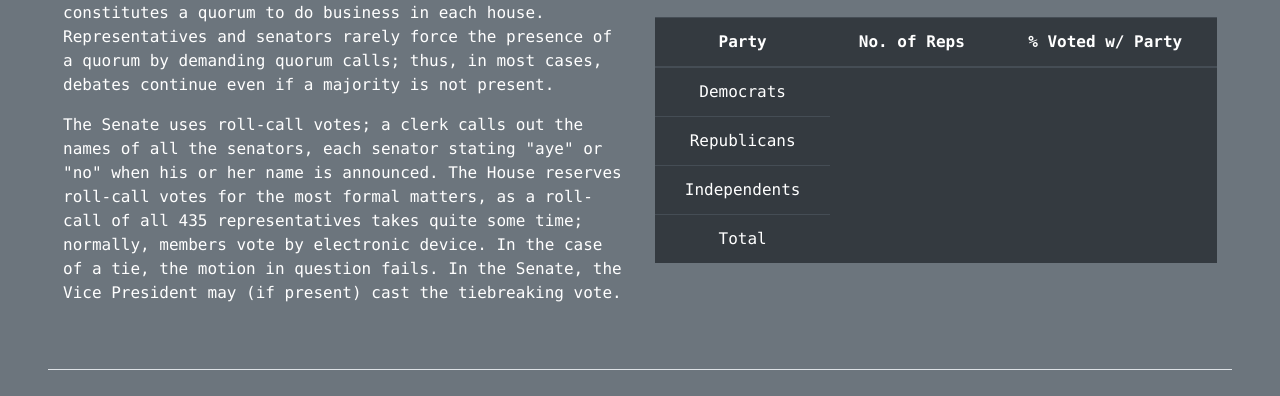
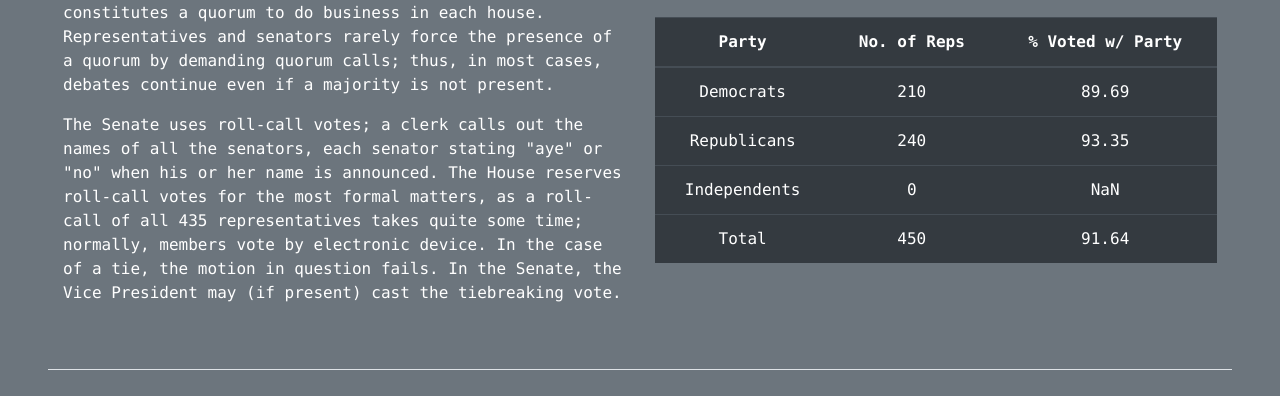
Before and after one commit to IvanMDO/Tareas-Start, a plain HTML site: page JS/html starter pages/house-attendance-starter-page.html in a window 1280 px wide. Shown: the part 274-670 px from the top of the page. Drawn offline with nearby package versions, Linux system fonts and the light colour scheme.

Commit message:
task 3 js

```diff
--- a/JS/html starter pages/JS_TGIF/stats.js
+++ b/JS/html starter pages/JS_TGIF/stats.js
@@ -0,0 +1,50 @@
+const members = data.results[0].members
+
+const dri = document.getElementById("dri")
+
+let democrats = 0
+
+let republicans = 0
+
+let independents = 0
+
+let votesPartyD = 0
+
+let	votesPartyR = 0
+
+let	votesPartyI = 0
+
+let	votesPartyT = 0
+
+let total = data.results[0].num_results
+
+members.forEach(c => {
+
+		if (c.party == "D") {
+			democrats++
+			votesPartyD += c.votes_with_party_pct
+		}
+		if (c.party == "R") {
+			republicans++
+			votesPartyR += c.votes_with_party_pct
+		}
+		if (c.party == "I") {
+			independents++
+			votesPartyI += c.votes_with_party_pct
+		}
+
+		let votesPctD = parseFloat(votesPartyD/democrats).toFixed(2)
+
+		let votesPctR = parseFloat(votesPartyR/republicans).toFixed(2)
+
+		let votesPctI = parseFloat(votesPartyI/independents).toFixed(2)
+
+		let votesPctT = parseFloat((votesPartyD + votesPartyR + votesPartyI) / total).toFixed(2)
+
+	dri.innerHTML = `<tr> <td> Democrats </td><td> ${democrats} </td><td> ${votesPctD} </td></tr>
+	<tr><td> Republicans </td><td> ${republicans} </td><td> ${votesPctR} </td></tr>
+	<tr><td> Independents </td><td> ${independents} </td><td> ${votesPctI} </td></tr>
+	<tr><td> Total </td><td> ${total} </td><td> ${votesPctT} </td></tr>`
+
+
+})
--- a/JS/html starter pages/house-attendance-starter-page.html
+++ b/JS/html starter pages/house-attendance-starter-page.html
@@ -75,19 +75,7 @@
                             <th>% Voted w/ Party</th>
                         </tr>
                     </thead>
-                    <tbody>
-                        <tr>
-                            <td>Democrats</td>
-                        </tr>
-                        <tr>
-                            <td>Republicans</td>
-                        </tr>
-                        <tr>
-                            <td>Independents</td>
-                        </tr>
-                        <tr>
-                            <td>Total</td>
-                        </tr>
+                    <tbody id="dri">
                     </tbody>
                 </table>
             </div>
@@ -128,8 +116,8 @@
                 <p class="text-center text-dark border border-dark">©2016 TGIF | All Rights Reserved</p>
             </div>
         </footer>
-        <script src="JS_TGIF/senate.js" type="text/javascript"></script>
-        <script src="JS_TGIF/main.js" type="text/javascript"></script>
+        <script src="JS_TGIF/house.js" type="text/javascript"></script>
+        <script src="JS_TGIF/stats.js" type="text/javascript"></script>
         <script src="https://code.jquery.com/jquery-3.4.1.slim.min.js" integrity="sha384-J6qa4849blE2+poT4WnyKhv5vZF5SrPo0iEjwBvKU7imGFAV0wwj1yYfoRSJoZ+n" crossorigin="anonymous"></script>
         <script src="https://cdn.jsdelivr.net/npm/popper.js@1.16.0/dist/umd/popper.min.js" integrity="  sha384-Q6E9RHvbIyZFJoft+2mJbHaEWldlvI9IOYy5n3zV9zzTtmI3UksdQRVvoxMfooAo" crossorigin="anonymous"></script>
         <script src="https://stackpath.bootstrapcdn.com/bootstrap/4.4.1/js/bootstrap.min.js" integrity="sha384-wfSDF2E50Y2D1uUdj0O3uMBJnjuUD4Ih7YwaYd1iqfktj0Uod8GCExl3Og8ifwB6" crossorigin="anonymous"></script>
```
Also changed, not shown: JS/html starter pages/house-party-loyalty-starter-page.html (+3 -15 lines), JS/html starter pages/senate-attendance-starter-page.html (+2 -14 lines), JS/html starter pages/senate-party-loyalty-starter-page.html (+3 -15 lines).
